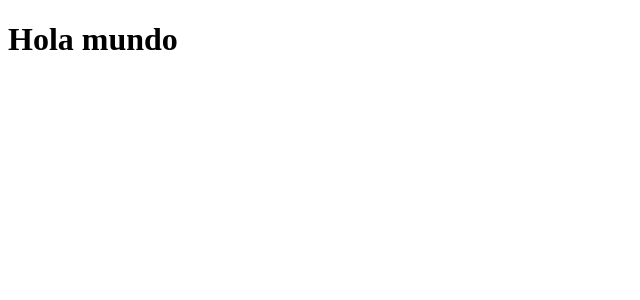
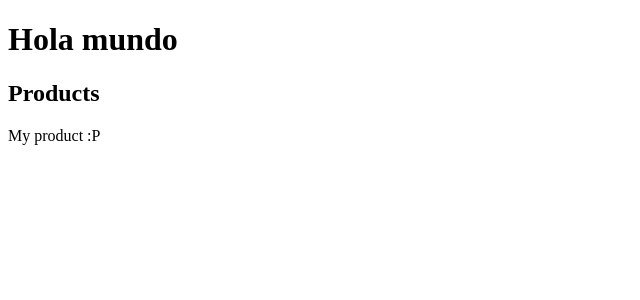
Before and after one commit to ghdPxm/Cinta-Negra, a React (Create React App) app in the folder 05-Frontend/frontend/: page / in a window 1280 px wide. Shown: the top 300 px of the page, without its empty margins (0-640 px from the left). Built offline with nearby package versions, Linux system fonts and the light colour scheme.

Commit message:
Estructura inicial del proyecto

```diff
--- a/05-Frontend/frontend/src/App.js
+++ b/05-Frontend/frontend/src/App.js
@@ -1,10 +1,10 @@
 import React from 'react';
-
+import ProductsList from './components/ProductsList';
 function App() {
   return (
     <div>
       <h1>Hola mundo</h1>
-
+      <ProductsList />
     </div>
   );
 }
--- a/05-Frontend/frontend/src/components/ProductsList.js
+++ b/05-Frontend/frontend/src/components/ProductsList.js
@@ -0,0 +1,12 @@
+import React from 'react';
+
+const ProductsList = () => {
+    return(
+        <React.Fragment>
+            <h2>Products</h2>
+            <span>My product :P</span>
+        </React.Fragment>
+    );
+}
+
+export default ProductsList;
```
